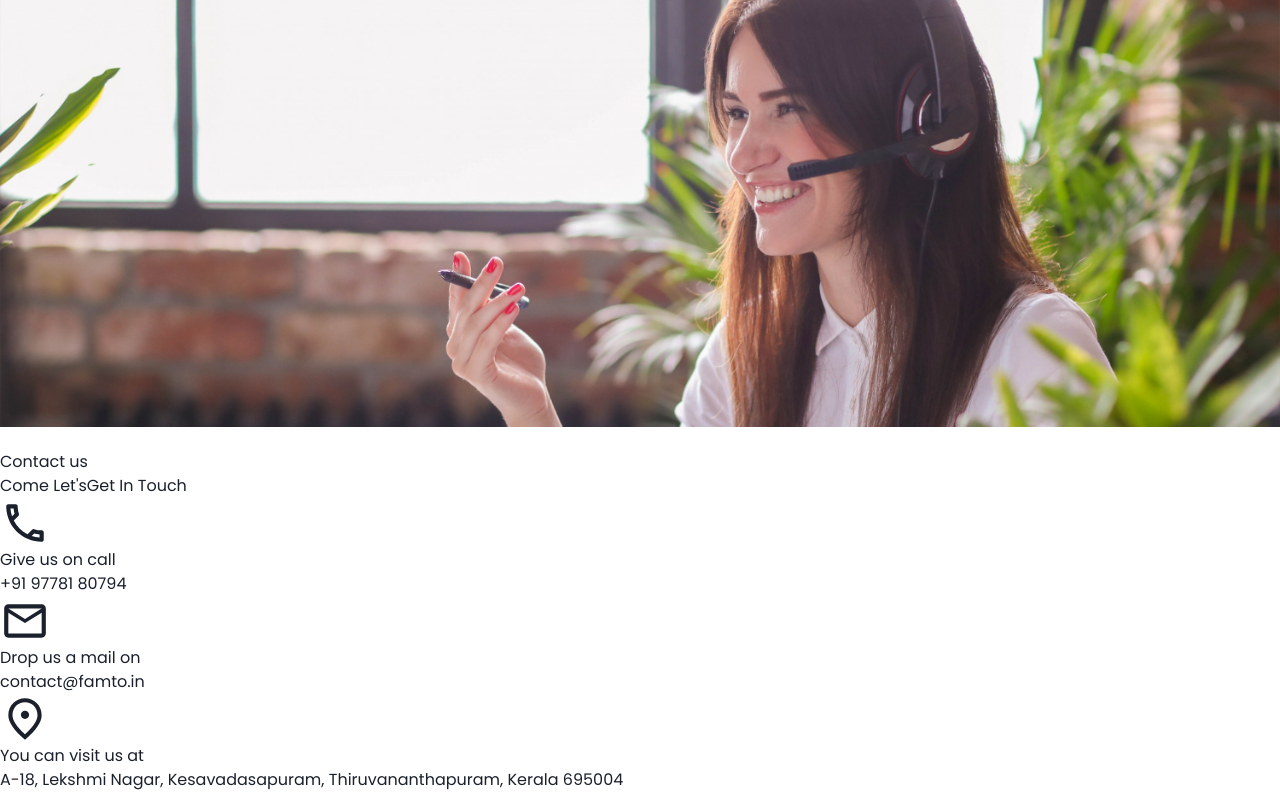
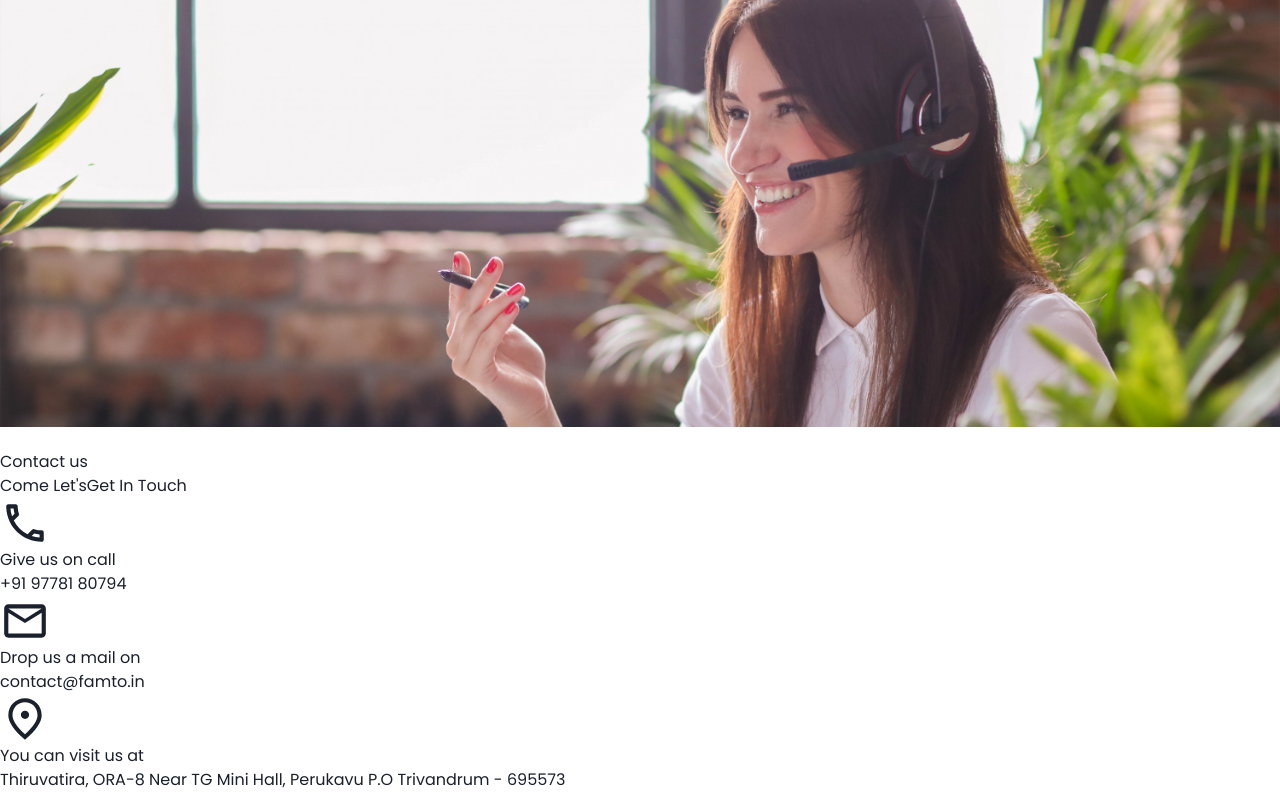
Before and after one commit to famto3012/famto_website_V2, a React (Vite) app: page /contact-us in a window 1280 px wide. Shown: the top 794 px of the page. Built offline with nearby package versions, Linux system fonts and the light colour scheme.

Commit message:
v2 changes

```diff
--- a/src/Pages/ContactUs.jsx
+++ b/src/Pages/ContactUs.jsx
@@ -154,11 +154,11 @@ const ContactUs = React.memo(() => {
               <div>
                 <h1 className="text-black/50">You can visit us at</h1>
                 <p className="sm:w-2/3 font-medium mb-4">
-                  A-18, Lekshmi Nagar, Kesavadasapuram, Thiruvananthapuram,
-                  Kerala 695004
+                  Thiruvatira, ORA-8 Near TG Mini Hall, Perukavu P.O
+                  Trivandrum - 695573
                 </p>
                 <a
-                  href="https://maps.app.goo.gl/4YowwEyn3SUxdTSK9"
+                  href="https://maps.app.goo.gl/wodNc9Jqw6Q59AUc9"
                   className="md:text-[18px] text-[#00Ced1] underline underline-offset-2 flex items-center gap-2"
                 >
                   View on Map <BiLinkExternal className="text-[24px]" />
--- a/src/Pages/HomePage.jsx
+++ b/src/Pages/HomePage.jsx
@@ -175,7 +175,7 @@ const HomePage = React.memo(() => {
   return (
     <>
       <div className="relative flex w-full">
-        <div className="relative flex overflow-hidden h-[50vh] md:h-[70vh]">
+        <div className="relative w-full flex overflow-hidden h-[50vh] md:h-[70vh]">
           {images.map((src, index) => {
             return (
               <motion.img
--- a/src/Pages/PrivacyPolicy.jsx
+++ b/src/Pages/PrivacyPolicy.jsx
@@ -436,11 +436,11 @@ const PrivacyPolicy = React.memo(() => {
             My Famto Private Limited
           </span>
           <br />
-          Revathi, A-18, Lekshmi Nagar,
+          Thiruvatira, ORA-8
           <br />
-          Kesavadasapuram, Pattom P.O.
+          near TG Mini Hall
           <br />
-          Thiruvananthapuram, Kerala, India 695004
+          Thiruvananthapuram, Kerala, India 695573
         </p>
         <h3 className="termHeading">16.Contact information</h3>
         <p>
--- a/src/Pages/Team.jsx
+++ b/src/Pages/Team.jsx
@@ -79,7 +79,6 @@ const Team = React.memo(() => {
             name="Sarath S B"
             role="Software Developer"
           />
-
         </div>
       </section>
 
```
Also changed, not shown: public/team/sangeetha (1).jpg.
